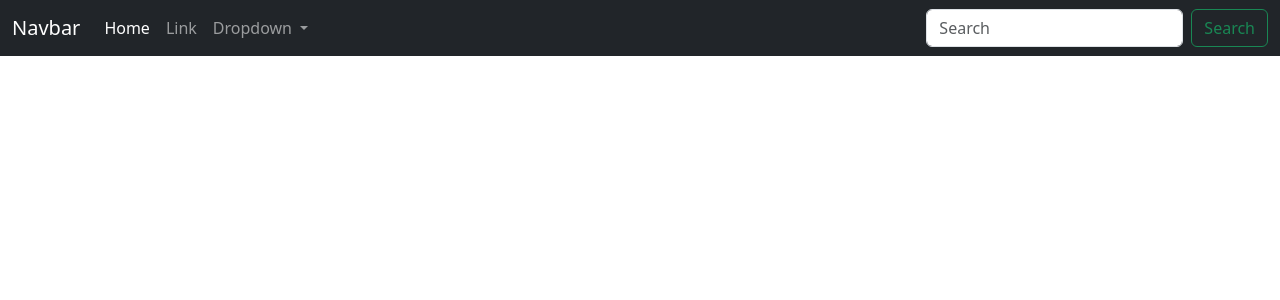
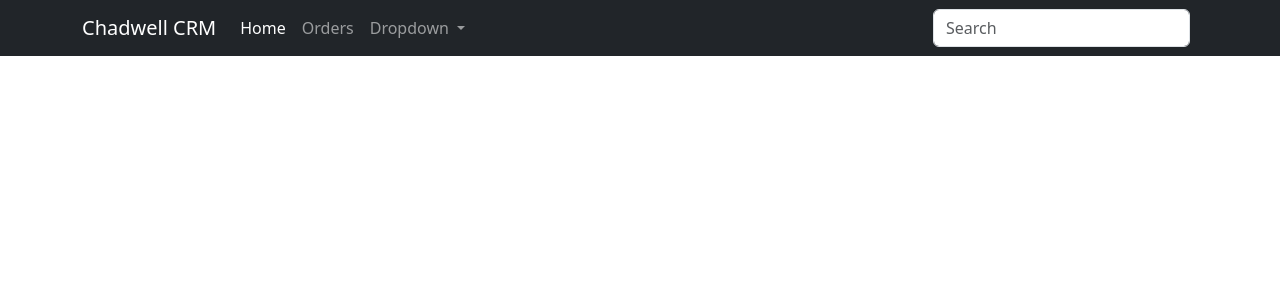
Before and after one commit to laytreynolds/dcrm, a Django app: page /crm/ in a window 1280 px wide. Shown: the top 300 px of the page. Run offline with Django 5.2, Linux system fonts and the light colour scheme; some libraries are stand-ins or nearby versions.

Commit message:
Added navbar + orders tab

```diff
--- a/dcrm/api/templates/base.html
+++ b/dcrm/api/templates/base.html
@@ -35,5 +35,15 @@
       integrity="sha384-JZR6Spejh4U02d8jOt6vLEHfe/JQGiRRSQQxSfFWpi1MquVdAyjUar5+76PVCmYl"
       crossorigin="anonymous"
     ></script>
+    <script
+      src="https://cdn.jsdelivr.net/npm/@popperjs/core@2.11.8/dist/umd/popper.min.js"
+      integrity="sha384-I7E8VVD/ismYTF4hNIPjVp/Zjvgyol6VFvRkX/vR+Vc4jQkC+hVqc2pM8ODewa9r"
+      crossorigin="anonymous"
+    ></script>
+    <script
+      src="https://cdn.jsdelivr.net/npm/bootstrap@5.3.2/dist/js/bootstrap.min.js"
+      integrity="sha384-BBtl+eGJRgqQAUMxJ7pMwbEyER4l1g+O15P+16Ep7Q9Q+zqX6gSbd85u4mG4QzX+"
+      crossorigin="anonymous"
+    ></script>
   </body>
 </html>
--- a/dcrm/api/templates/navbar.html
+++ b/dcrm/api/templates/navbar.html
@@ -1,6 +1,6 @@
 <nav class="navbar navbar-expand-lg navbar-dark bg-dark">
-  <div class="container-fluid">
-    <a class="navbar-brand" href="{% url 'crm:home' %}">Navbar</a>
+  <div class="container">
+    <a class="navbar-brand" href="{% url 'crm:home' %}">Chadwell CRM</a>
     <button
       class="navbar-toggler"
       type="button"
@@ -18,7 +18,7 @@
           <a class="nav-link active" aria-current="page" href="#">Home</a>
         </li>
         <li class="nav-item">
-          <a class="nav-link" href="#">Link</a>
+          <a class="nav-link" href="{% url 'crm:orders' %}">Orders</a>
         </li>
         <li class="nav-item dropdown">
           <a
@@ -47,7 +47,6 @@
           placeholder="Search"
           aria-label="Search"
         />
-        <button class="btn btn-outline-success" type="submit">Search</button>
       </form>
     </div>
   </div>
```
Also changed, not shown: dcrm/api/static/chadwell.png (added), dcrm/api/static/chadwell_logo.png (added).
